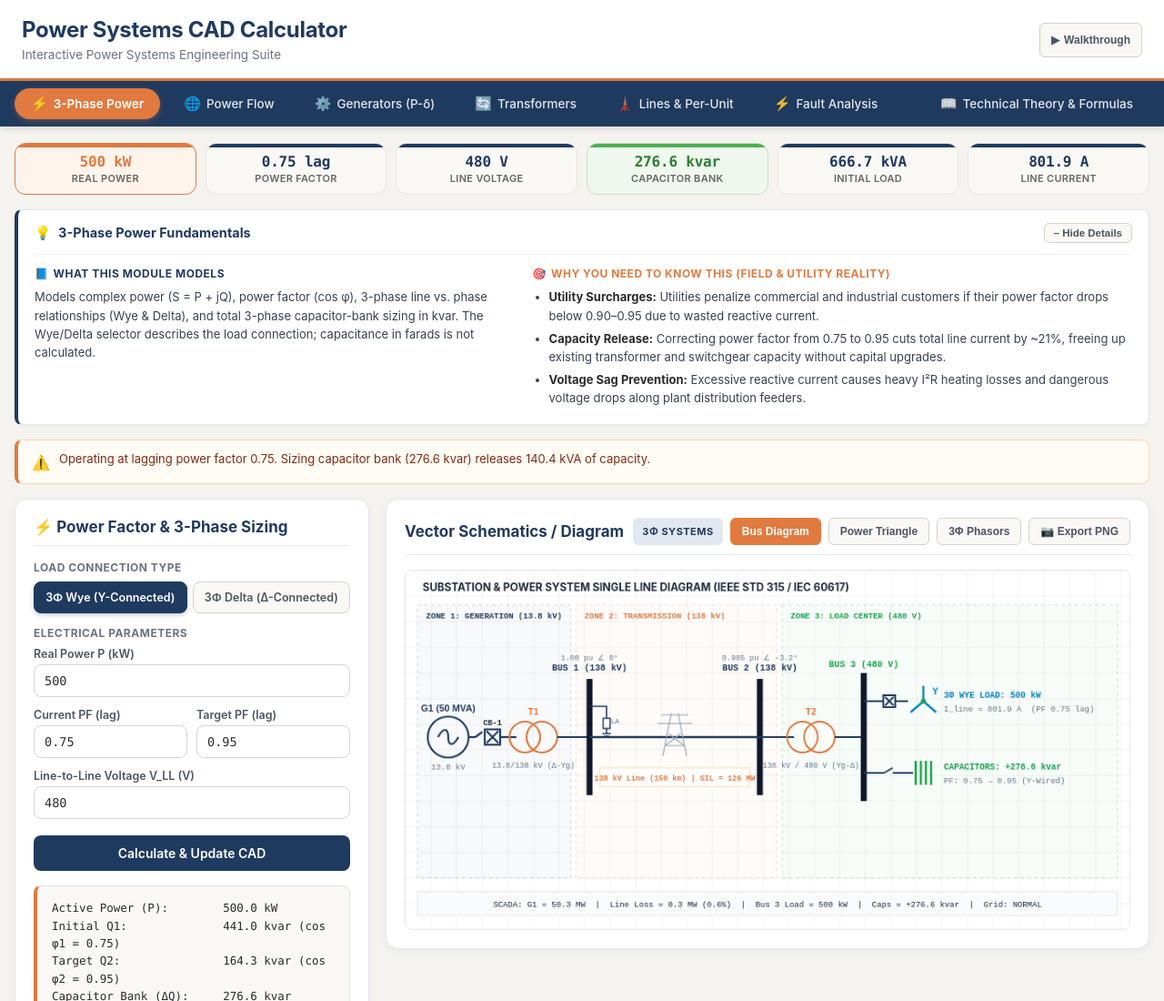
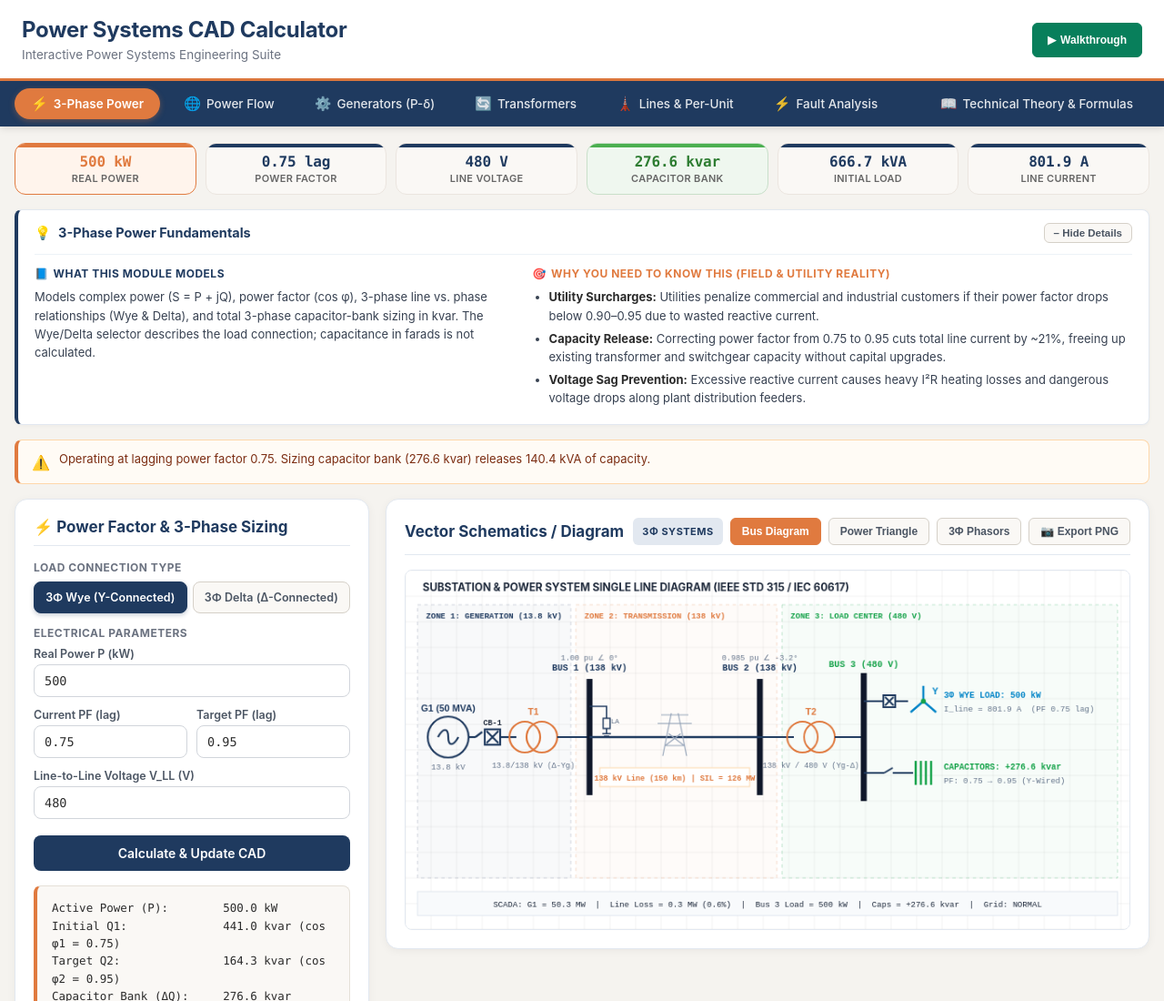
Before and after one commit to bid4grid/grid, a plain HTML site: page index.html in a window 1280 px wide. Shown: the top 1100 px of the page at 91% size. Drawn offline with Linux system fonts and the light colour scheme.

Commit message:
Highlight walkthrough button in green
Co-authored-by: Copilot <223556219+Copilot@users.noreply.github.com>

```diff
--- a/assets/pwr-app.css
+++ b/assets/pwr-app.css
@@ -60,18 +60,18 @@ body.pwr-standalone,
   line-height: 1.4;
 }
 
-.pwr-watch-video {
+.pwr-btn-action.pwr-watch-video {
   min-height: 38px;
   padding: 0 16px;
   color: #ffffff;
-  background: var(--primary);
-  border-color: var(--primary);
+  background: #087f5b;
+  border-color: #087f5b;
 }
 
-.pwr-watch-video:hover {
+.pwr-btn-action.pwr-watch-video:hover {
   color: #ffffff;
-  background: #162c4a;
-  border-color: #162c4a;
+  background: #066448;
+  border-color: #066448;
 }
 
 .pwr-nav-guide {
@@ -678,7 +678,7 @@ button.btn-primary:hover {
     padding-right: 50px;
   }
 
-  .pwr-watch-video {
+  .pwr-btn-action.pwr-watch-video {
     position: absolute;
     top: 0;
     right: 0;
```
